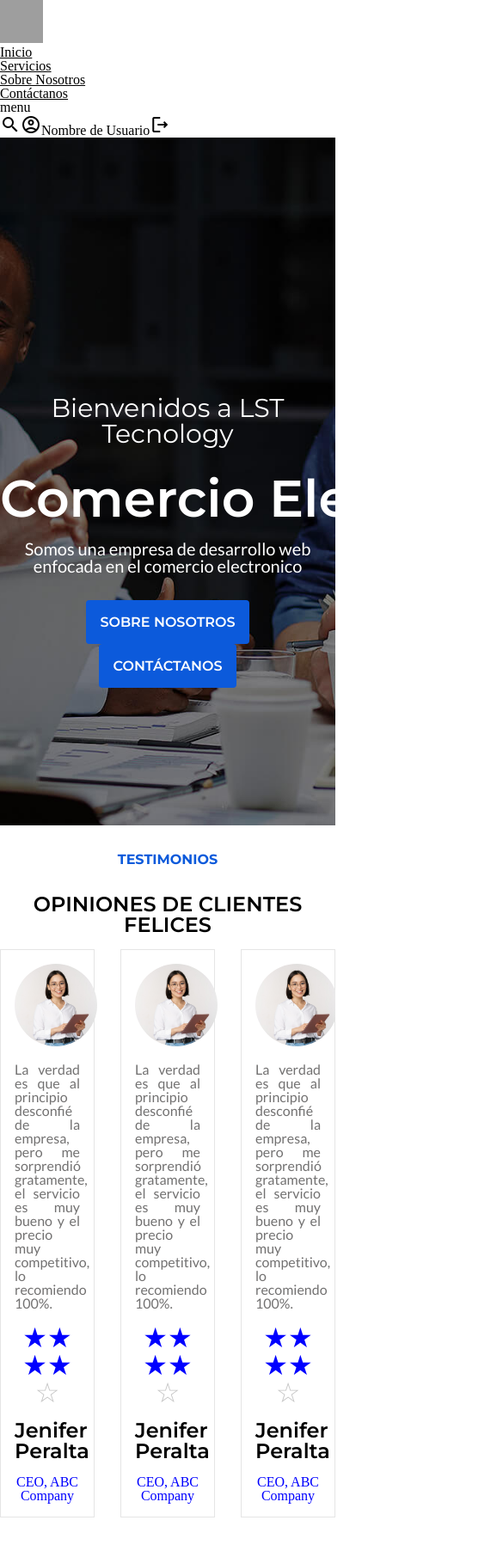
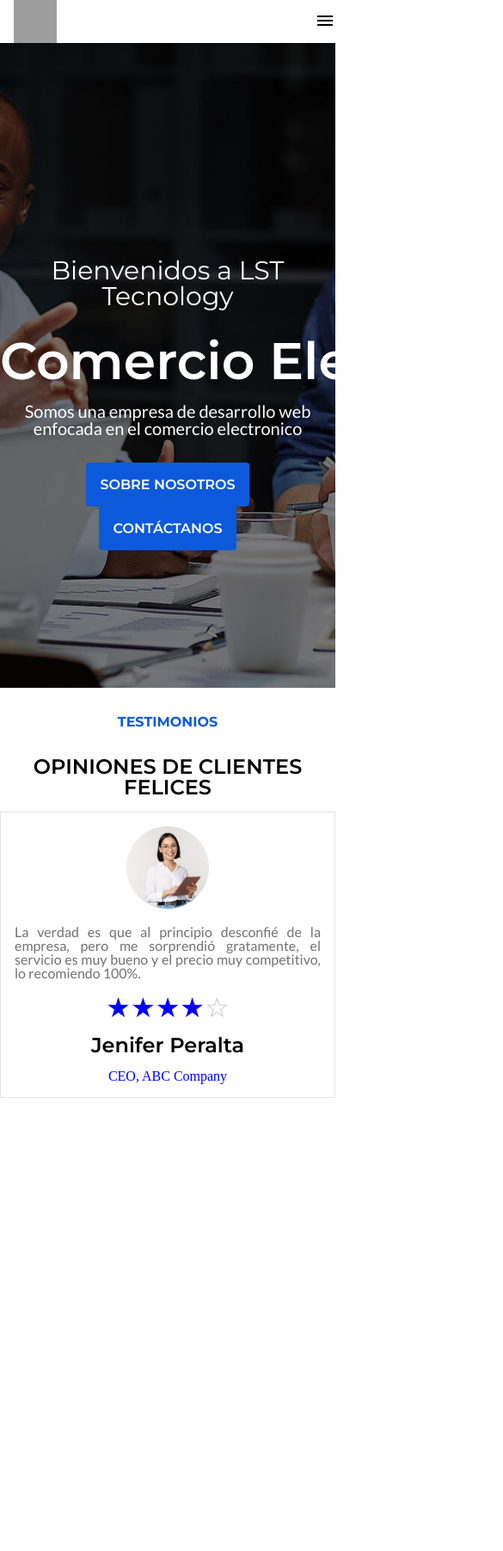
Before and after one commit to LST-Developers/company-website, a React (Create React App) app: page / in a window 390 px wide. Shown: the top 1804 px of the page at 86% size, 585 px wide, since content can reach past the window. Built offline with nearby package versions, Linux system fonts and the light colour scheme; grey boxes are pictures that could not be loaded.

Commit message:
Se actualizó las reviews a móvil

```diff
--- a/src/components/Header.jsx
+++ b/src/components/Header.jsx
@@ -65,7 +65,7 @@ function Header() {
                         })}
                     </ul>
                     <div className="toggle" onClick={() => setIsOpen(!isOpen)}>
-                        <span className=""s="material-icons-outlined">
+                        <span className="material-icons-outlined">
                             {!isOpen ? "menu" : "close"}
                         </span>
                     </div>
--- a/src/components/Services.jsx
+++ b/src/components/Services.jsx
@@ -1,5 +1,4 @@
 import React, { useEffect, useState } from "react";
-import YouTube from "react-youtube";
 import ReactPlayer from "react-player";
 function Services() {
 
--- a/src/components/SliderReviews.jsx
+++ b/src/components/SliderReviews.jsx
@@ -1,4 +1,4 @@
-import React from "react";
+import React, { useState, useEffect } from "react";
 import CardReview from "./CardReview";
 
 // Import Swiper React components
@@ -11,6 +11,9 @@ import "swiper/css";
 import { Autoplay } from "swiper";
 
 function SliderReviews() {
+
+    const [slidesPerView , setSlidesPerView] = useState(0);
+
     const reviews = [
         {
             imageUrl: require("../assets/img/jenifer.jpeg"),
@@ -62,12 +65,31 @@ function SliderReviews() {
         },
     ];
 
+    useEffect(() => {
+        const handleResize = () => {
+            if(window.innerWidth <= 768 && window.innerWidth > 433){
+                setSlidesPerView(2);
+            }else if(window.innerWidth <= 433){
+                setSlidesPerView(1);
+            }else if(window.innerWidth > 768){
+                setSlidesPerView(3);
+            }
+        };
+        handleResize();
+
+        window.addEventListener("resize", handleResize);
+
+        return () => {
+            window.removeEventListener("resize", handleResize);
+        };
+    }, []);
+
     return (
         <div className="slider">
             <h5>TESTIMONIOS</h5>
             <h3>OPINIONES DE CLIENTES FELICES</h3>
             <Swiper
-                slidesPerView={3}
+                slidesPerView={slidesPerView}
                 spaceBetween={30}
                 loop={true}
                 autoplay={{
--- a/src/sass/layout/_header.scss
+++ b/src/sass/layout/_header.scss
@@ -48,7 +48,7 @@ $color-primary : #0B0E3C;
     }
 }
 
-@media (min-width:480px) and (max-width: 768px) {
+@media (max-width: 768px) {
 
     .header{
         background: white;
```
Also changed, not shown: 1 other file (tests, documents, lock files or other folders).
